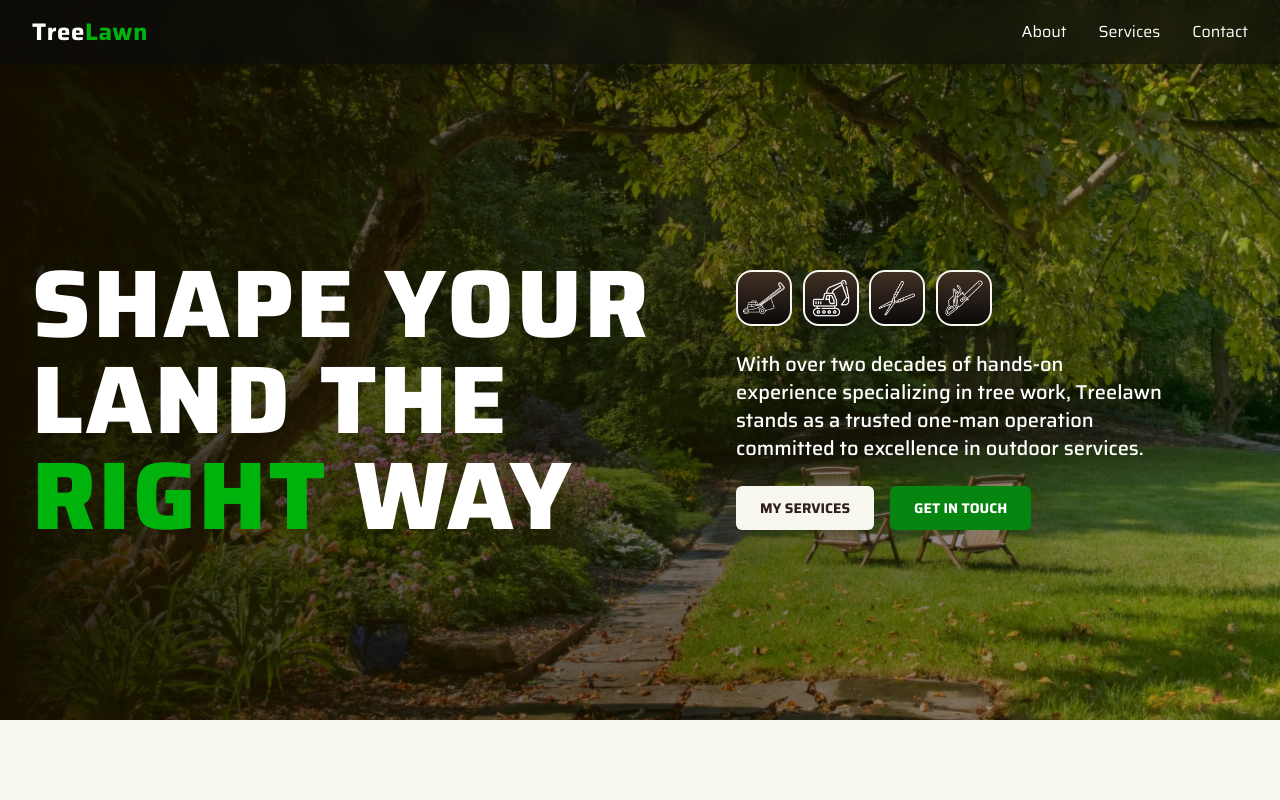
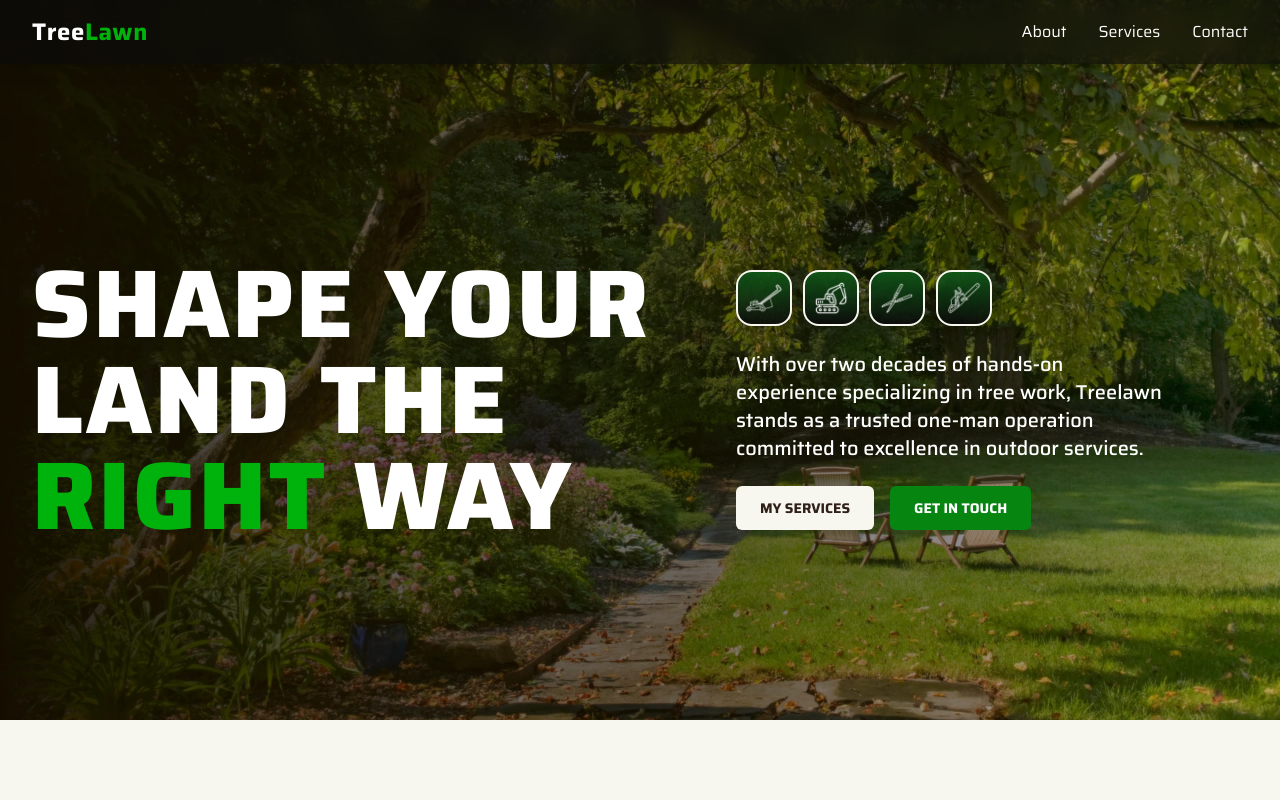
Before and after one commit to KramYengir/treelawn_v2, a Next.js app: page / in a window 1280 px wide. Shown: the top 800 px of the page. Built offline with nearby package versions, Linux system fonts and the light colour scheme.

Commit message:
change to green bg

```diff
--- a/components/ToolIcons.tsx
+++ b/components/ToolIcons.tsx
@@ -3,16 +3,16 @@ import React from "react";
 const ToolIcons = () => {
   return (
     <div className="flex w-full items-center gap-[4%]">
-      <div className="max-w-16 md:max-w-16 overflow-hidden bg-gradient-to-t from-neutral-950 to-mucky-900 rounded-2xl border-2 border-mucky-50 shadow-lg ">
+      <div className="max-w-16 md:max-w-16 overflow-hidden bg-gradient-to-t from-neutral-950/90 to-apple-900/90 p-1 rounded-2xl border-2 border-mucky-50 shadow-lg ">
         <img src="/images/lawnmower-zoom.png" alt="simple lawnmower graphic" />
       </div>
-      <div className="max-w-16 md:max-w-16 overflow-hidden bg-gradient-to-t from-neutral-950 to-mucky-900 rounded-2xl border-2 border-mucky-50 shadow-lg ">
+      <div className="max-w-16 md:max-w-16 overflow-hidden bg-gradient-to-t from-neutral-950/90 to-apple-900/90 p-1 rounded-2xl border-2 border-mucky-50 shadow-lg ">
         <img src="/images/digger-zoom.png" alt="simple digger graphic" />
       </div>
-      <div className="max-w-16 md:max-w-16 overflow-hidden bg-gradient-to-t from-neutral-950 to-mucky-900 rounded-2xl border-2 border-mucky-50 shadow-lg ">
+      <div className="max-w-16 md:max-w-16 overflow-hidden bg-gradient-to-t from-neutral-950/90 to-apple-900/90 p-1 rounded-2xl border-2 border-mucky-50 shadow-lg ">
         <img src="/images/clippers-zoom.png" alt="simple clippers graphic" />
       </div>
-      <div className="max-w-16 md:max-w-16 overflow-hidden bg-gradient-to-t from-neutral-950 to-mucky-900 rounded-2xl border-2 border-mucky-50 shadow-lg ">
+      <div className="max-w-16 md:max-w-16 overflow-hidden bg-gradient-to-t from-neutral-950/90 to-apple-900/90 p-1 rounded-2xl border-2 border-mucky-50 shadow-lg ">
         <img src="/images/chainsaw-zoom.png" alt="simple chainsaw graphic" />
       </div>
     </div>
```
